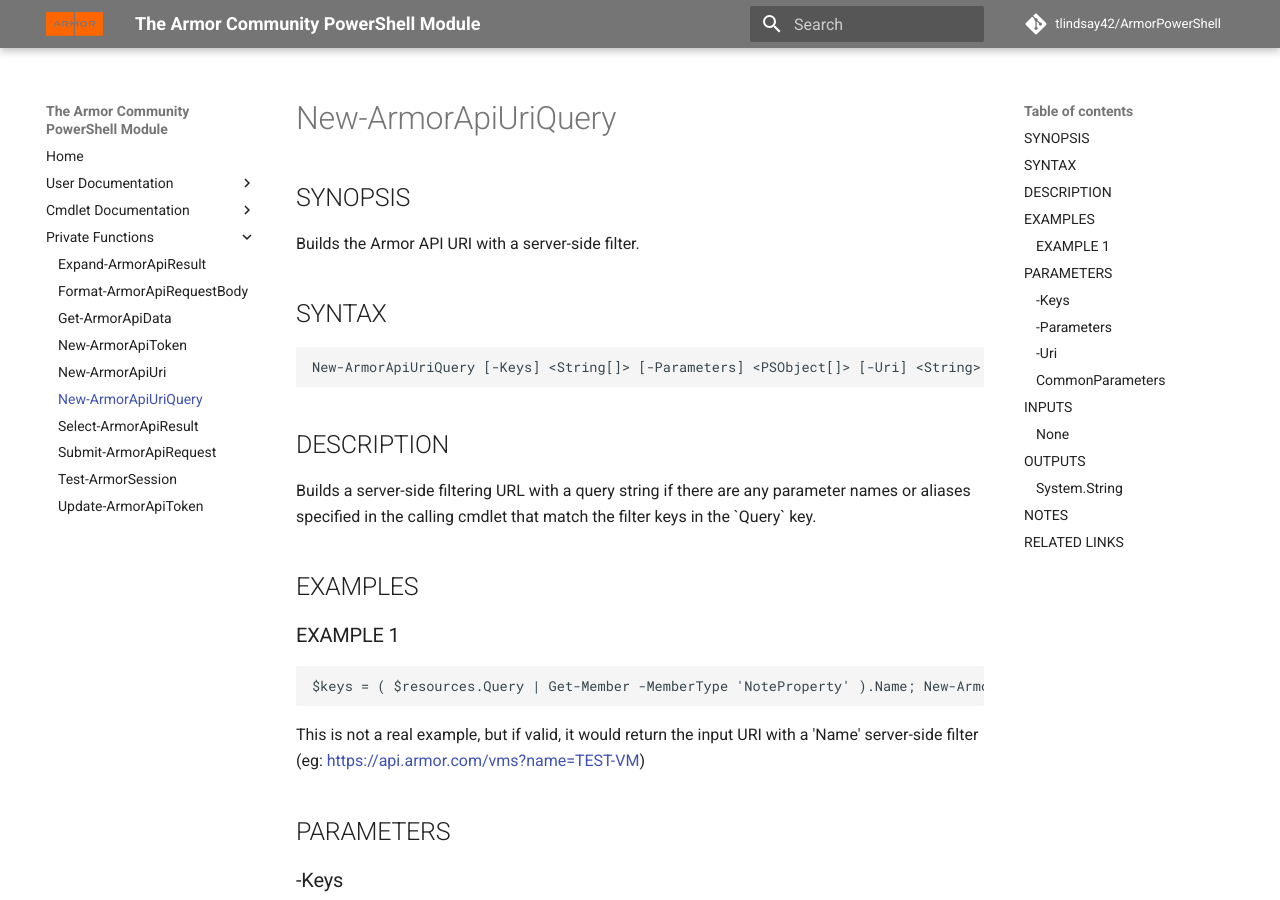
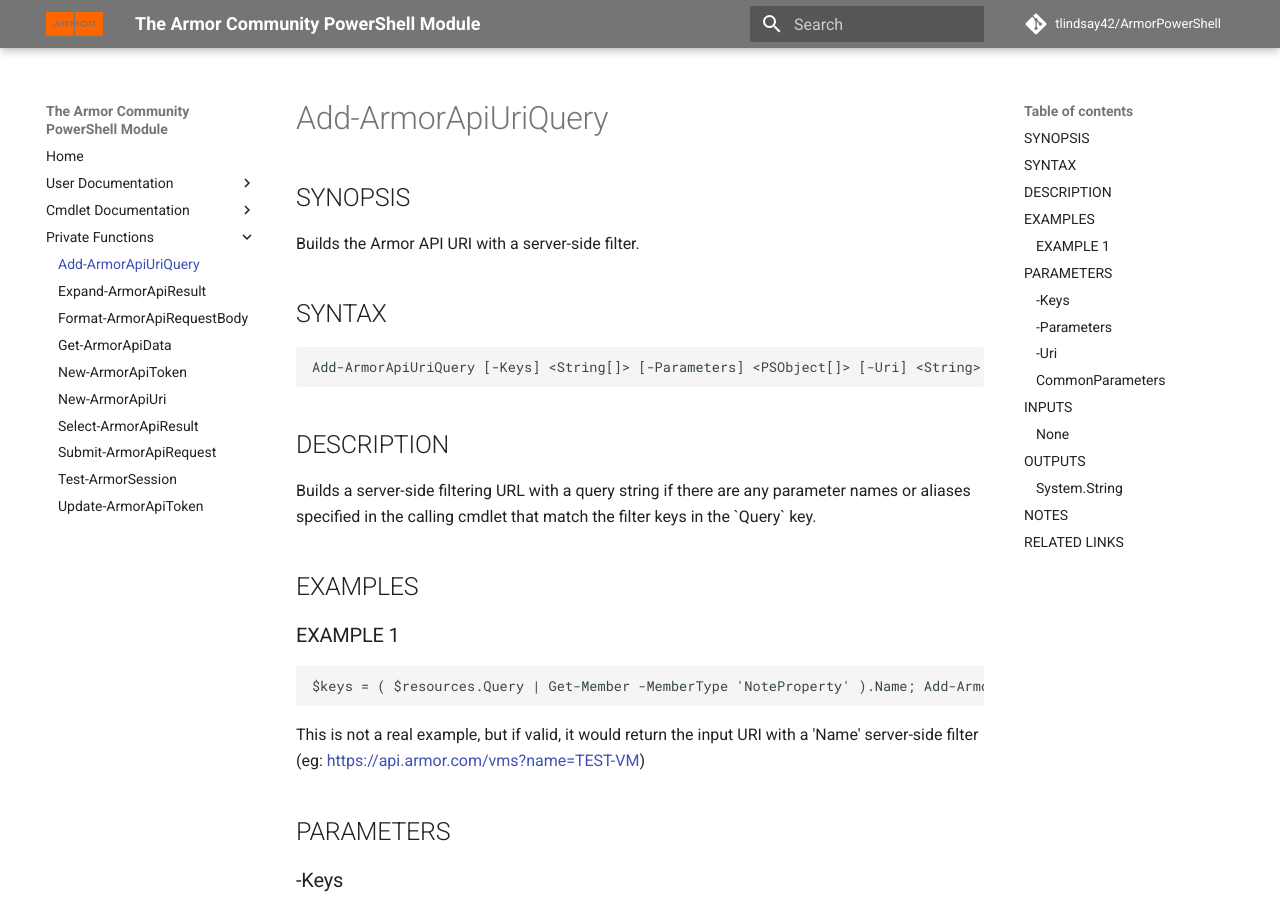
Before and after one commit to tlindsay42/ArmorPowerShell, an MkDocs documentation site: the page built from docs/private/Add-ArmorApiUriQuery.md, in a window 1280 px wide and 900 px high. Built offline with MkDocs 1.6.1 and Material for MkDocs 9.7.7, drawn with Linux system fonts in a browser that asks for light colours; comment, search, counter and statistics services are not loaded; old or Windows-style settings are respelled for this version of MkDocs; some of the changed text lies outside the part shown.

Commit message:
Rename New-ArmorApiUriQuery to Add-ArmorApiUriQuery

````diff
--- a/docs/private/New-ArmorApiUriQuery.md
+++ b/docs/private/Add-ArmorApiUriQuery.md
@@ -1,4 +1,4 @@
-# New-ArmorApiUriQuery
+# Add-ArmorApiUriQuery
 
 ## SYNOPSIS
 Builds the Armor API URI with a server-side filter.
@@ -6,7 +6,7 @@
 ## SYNTAX
 
 ```
-New-ArmorApiUriQuery [-Keys] <String[]> [-Parameters] <PSObject[]> [-Uri] <String> [<CommonParameters>]
+Add-ArmorApiUriQuery [-Keys] <String[]> [-Parameters] <PSObject[]> [-Uri] <String> [<CommonParameters>]
 ```
 
 ## DESCRIPTION
@@ -18,7 +18,7 @@
 
 ### EXAMPLE 1
 ```
-$keys = ( $resources.Query | Get-Member -MemberType 'NoteProperty' ).Name; New-ArmorApiUriQuery -Keys $keys; $parameters = ( Get-Command -Name $function ).Parameters.Values; New-ArmorApiUriQuery -Keys $keys -Parameters $parameters -Uri 'https://api.armor.com/vms'
+$keys = ( $resources.Query | Get-Member -MemberType 'NoteProperty' ).Name; Add-ArmorApiUriQuery -Keys $keys; $parameters = ( Get-Command -Name $function ).Parameters.Values; Add-ArmorApiUriQuery -Keys $keys -Parameters $parameters -Uri 'https://api.armor.com/vms'
 ```
 
 This is not a real example, but if valid, it would return the input URI with a
@@ -91,9 +91,9 @@
 
 ## RELATED LINKS
 
-[https://tlindsay42.github.io/ArmorPowerShell/private/New-ArmorApiUriQuery/](https://tlindsay42.github.io/ArmorPowerShell/private/New-ArmorApiUriQuery/)
+[https://tlindsay42.github.io/ArmorPowerShell/private/Add-ArmorApiUriQuery/](https://tlindsay42.github.io/ArmorPowerShell/private/Add-ArmorApiUriQuery/)
 
-[https://github.com/tlindsay42/ArmorPowerShell/blob/master/Armor/Private/New-ArmorApiUriQuery.ps1](https://github.com/tlindsay42/ArmorPowerShell/blob/master/Armor/Private/New-ArmorApiUriQuery.ps1)
+[https://github.com/tlindsay42/ArmorPowerShell/blob/master/Armor/Private/Add-ArmorApiUriQuery.ps1](https://github.com/tlindsay42/ArmorPowerShell/blob/master/Armor/Private/Add-ArmorApiUriQuery.ps1)
 
 [https://docs.armor.com/display/KBSS/Armor+API+Guide](https://docs.armor.com/display/KBSS/Armor+API+Guide)
 
--- a/mkdocs.yml
+++ b/mkdocs.yml
@@ -125,12 +125,12 @@
     - Start-ArmorCompleteVM: 'public/Start-ArmorCompleteVM.md'
     - Stop-ArmorCompleteVM: 'public/Stop-ArmorCompleteVM.md'
   - Private Functions:
+    - Add-ArmorApiUriQuery: 'private/Add-ArmorApiUriQuery.md'
     - Expand-ArmorApiResult: 'private/Expand-ArmorApiResult.md'
     - Format-ArmorApiRequestBody: 'private/Format-ArmorApiRequestBody.md'
     - Get-ArmorApiData: 'private/Get-ArmorApiData.md'
     - New-ArmorApiToken: 'private/New-ArmorApiToken.md'
     - New-ArmorApiUri: 'private/New-ArmorApiUri.md'
-    - New-ArmorApiUriQuery: 'private/New-ArmorApiUriQuery.md'
     - Select-ArmorApiResult: 'private/Select-ArmorApiResult.md'
     - Submit-ArmorApiRequest: 'private/Submit-ArmorApiRequest.md'
     - Test-ArmorSession: 'private/Test-ArmorSession.md'
````
Also changed, not shown: 14 other files.
